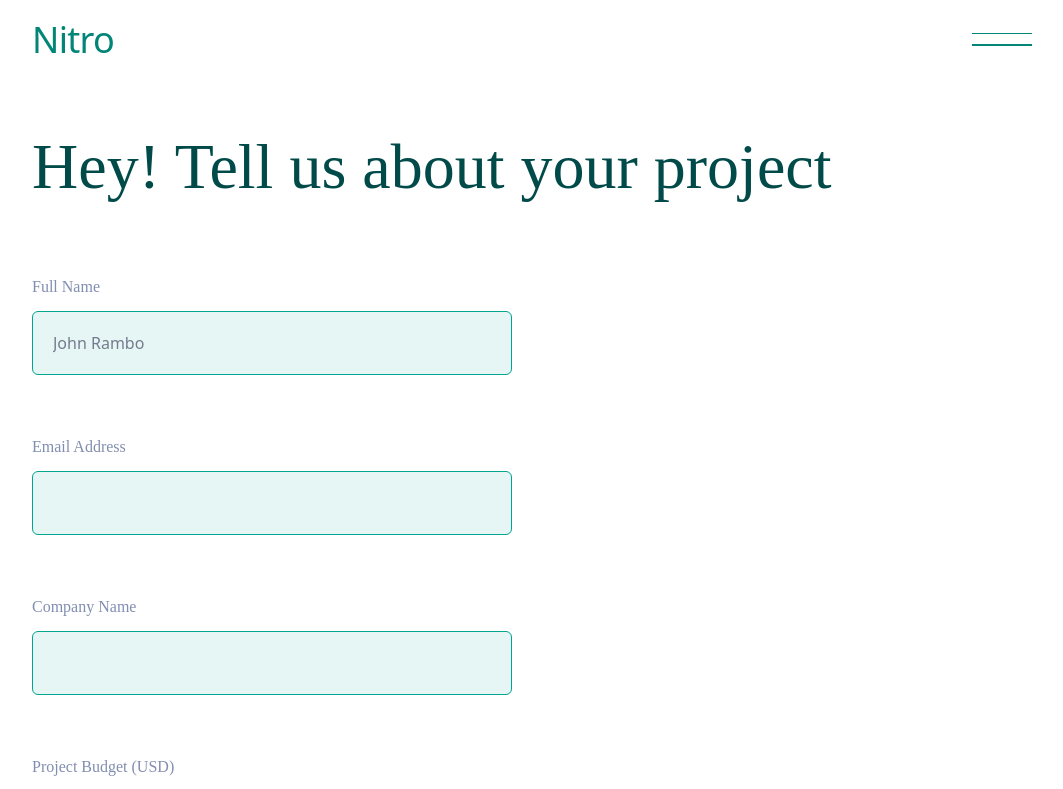
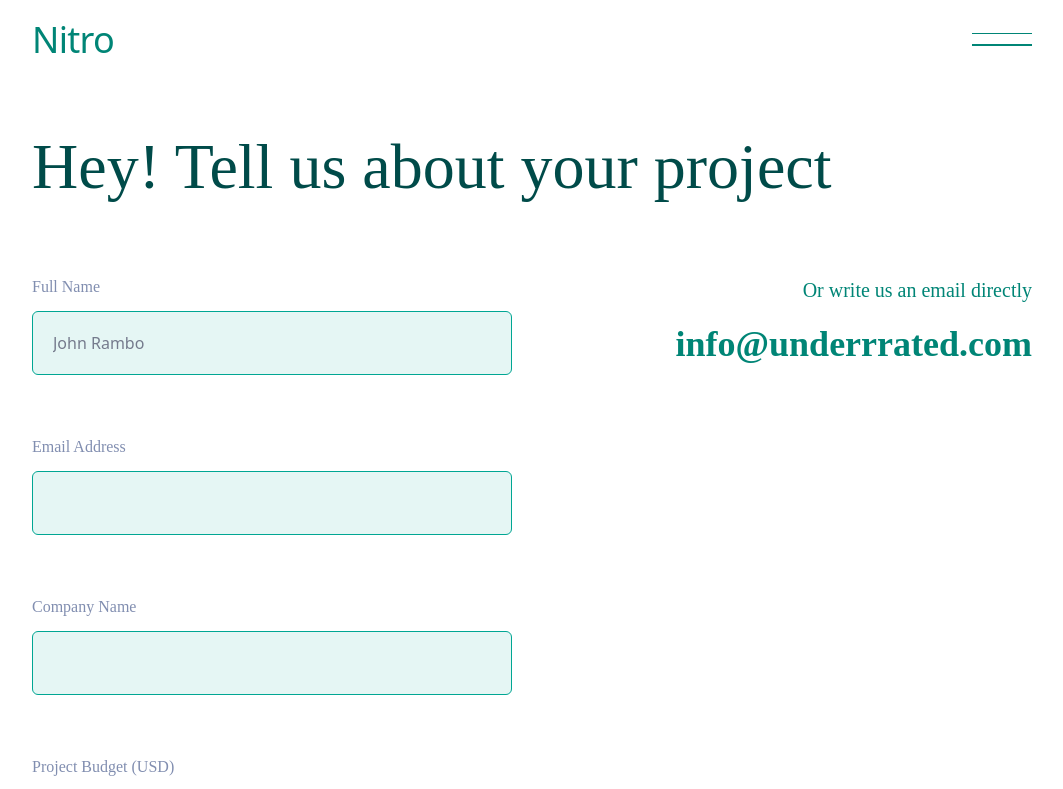
Before and after one commit to Sorel-Haller/duo, a Vue app: page /contactUs in a window 1280 px wide. Shown: the top 789 px of the page, without its empty margins (108-1171 px from the left). Built offline with nearby package versions, Linux system fonts and the light colour scheme.

Commit message:
Added email text to contact info + styled it

```diff
--- a/src/components/contactUs.vue
+++ b/src/components/contactUs.vue
@@ -28,14 +28,19 @@
                             class="w-full h-50 border border-[#00A693] bg-[#E5F6F4] text-[#030024] p-5 rounded-sm focus:outline-none focus:ring-1 focus:ring-[#1a7369] resize-none focus:bg-white"
                         ></textarea>
                     </div>
-
                     <div class=" border-b-[0.5px] pt-4 pb-4 bg-[#00A693] hover:bg-[#1a7369] w-full text-center ">
                         <button class="font-[Neue Haas Grotesk Display Pro] font-medium text-6 ">Submit</button>
                     </div>
                  </div>
                 <!-- Contact info -->
                  <div class="flex flex-col gap-[40px] w-full">
+                    <div class="flex flex-col gap-3 text-right">
+                        <p class="font-[supreme] font-normal text-[#008576] text-[20px]">Or write us an email directly</p>
+                        <h2 class="font-[outfit] font-semibold text-[#008576] text-[36px]">info@underrrated.com</h2>
+                    </div>
+                    <div class="flex flex-col gap-10">
 
+                    </div>
                  </div>
             </div>
         </div>
```
